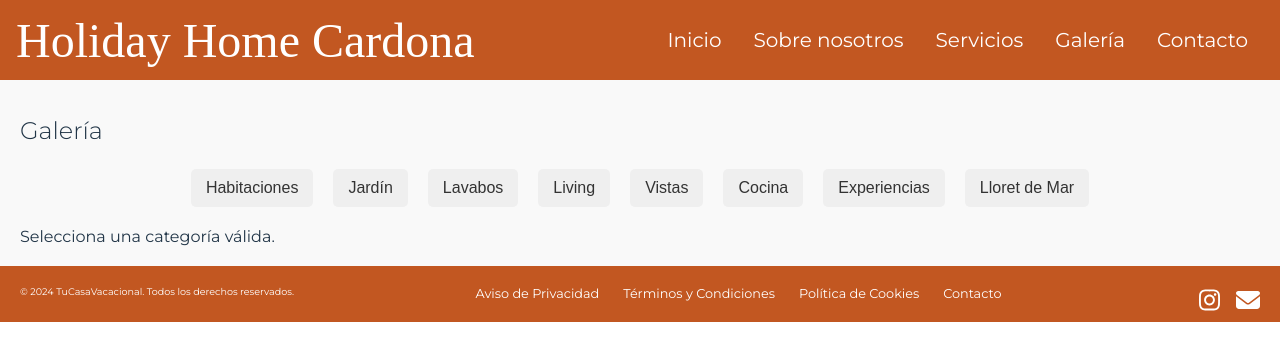
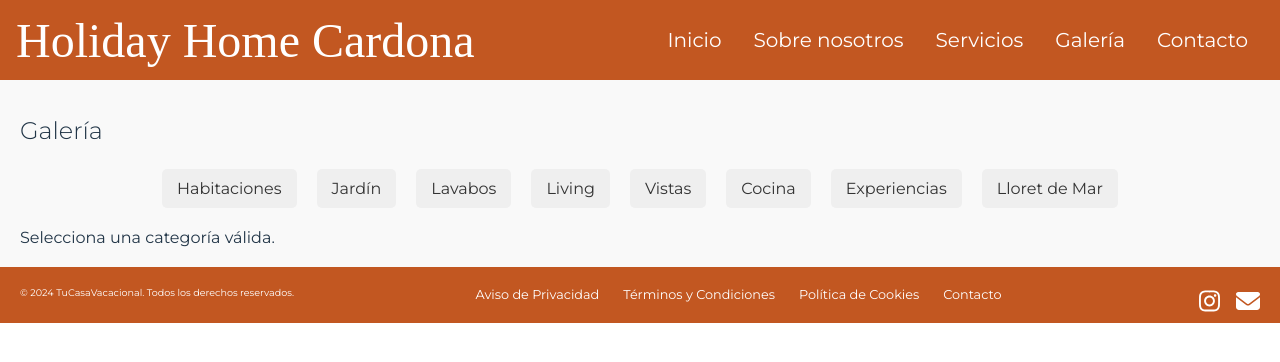
Before and after one commit to SaraJoLo/H.H.Cardona, a React (Vite) app: page /gallery in a window 1280 px wide. Shown: the top 362 px of the page. Built offline with nearby package versions, Linux system fonts and the light colour scheme; a web font is replaced by a local one.

Commit message:
feat style details

```diff
--- a/src/index.css
+++ b/src/index.css
@@ -5,6 +5,7 @@
 }
 
 body{
+  height: 100%;
   font-family: 'Montserrat' sans-serif;
 }
 .navBar a {
--- a/src/pages/Gallery/gallery.scss
+++ b/src/pages/Gallery/gallery.scss
@@ -19,6 +19,7 @@
 
       button {
         margin: 0 10px;
+        font-family: 'Montserrat', sans-serif;
         padding: 10px 15px;
         font-size: 1rem;
         border: none;
--- a/src/pages/Home/home.jsx
+++ b/src/pages/Home/home.jsx
@@ -36,7 +36,7 @@ function Home() {
         })
         .then((data) => {
             if (data.images && data.images.carrousel) {
-                setImages(data.images.carrousel); // Accede a data.images.carrousel
+                setImages(data.images.carrousel);
             } else {
                 console.error('Carrousel key not found in JSON');
             }
```
